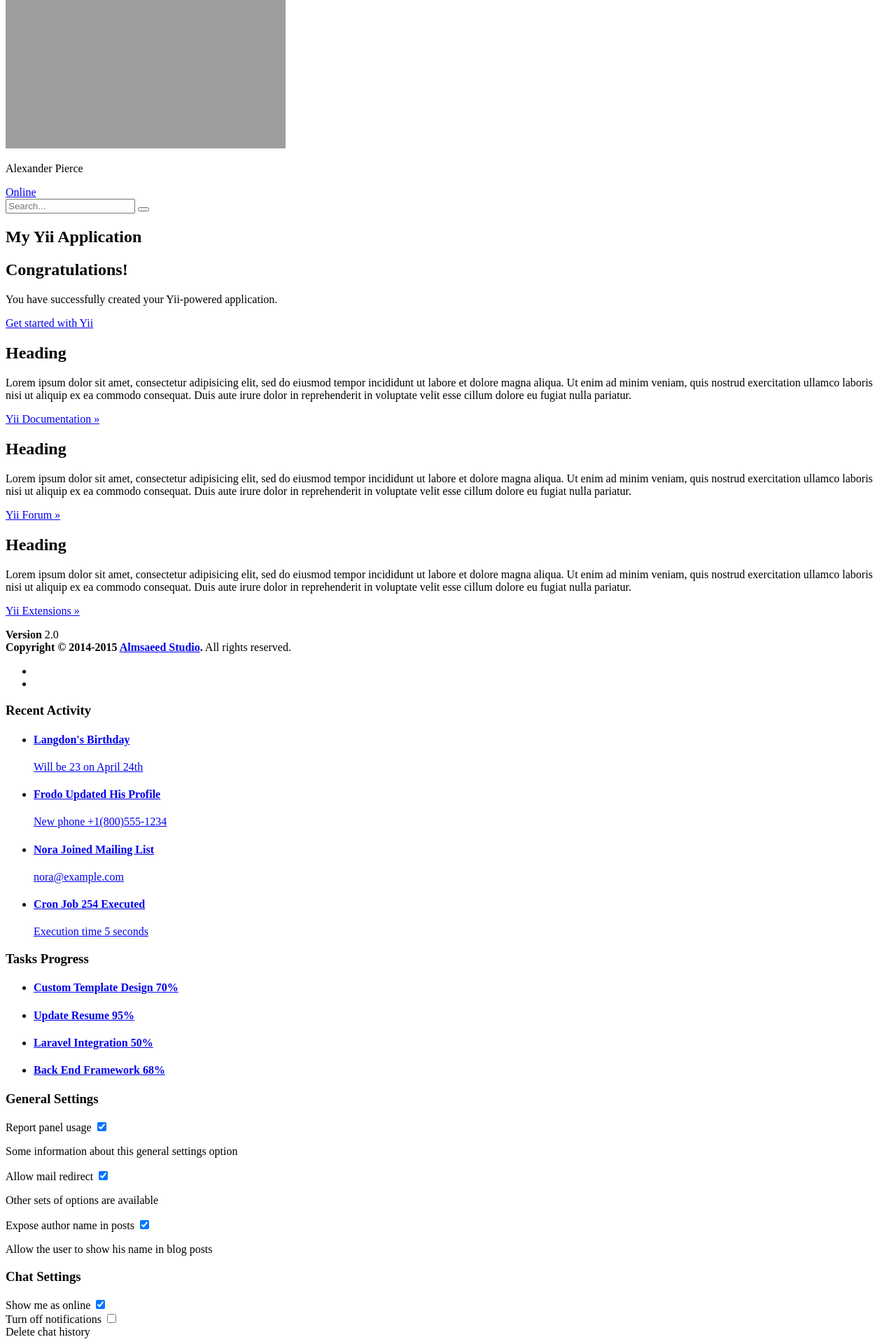
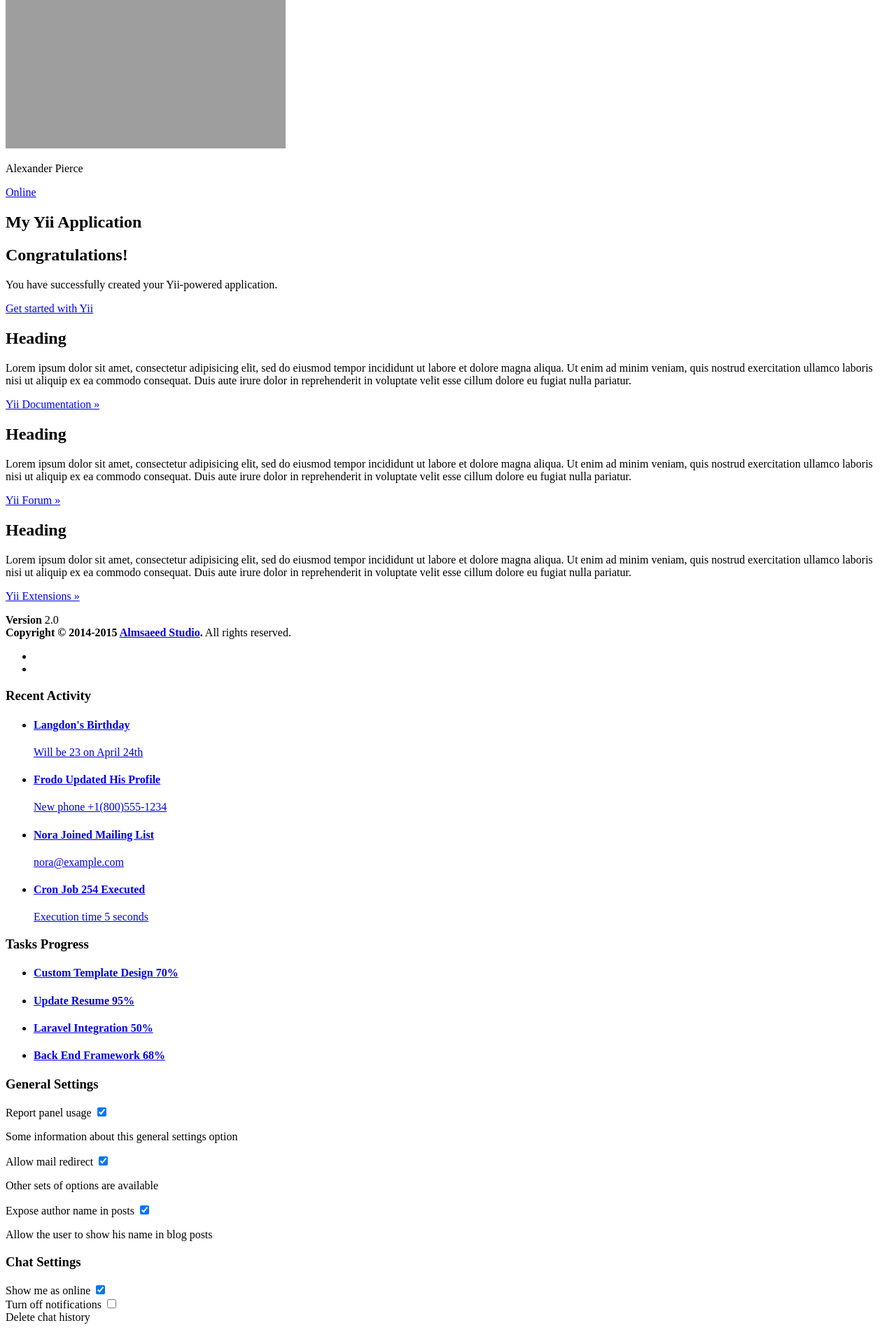
Before and after one commit to fqbqing/advanced, a Yii app: template backend/views/site/index.php in a window 1280 px wide. Shown: the part 3484-5404 px from the top of the page at 70% size. After the commit the page ends 5375 px from the top, so only its background shows below. Run offline with PHP 8.4 and a stand-in for Yii, Linux system fonts and the light colour scheme; the template is opened without the code that fills it, so the values that code supplies are empty; some libraries are stand-ins or nearby versions; grey boxes are pictures that could not be loaded.

```diff
--- a/backend/config/modules.php
+++ b/backend/config/modules.php
@@ -7,7 +7,7 @@
  */
 
 return [
-    "admin" => [
-        "class" => "mdm\admin\Module",
+    'admin' => [
+        'class' => 'mdm\admin\Module',
     ]
 ];
--- a/backend/views/layouts/left.php
+++ b/backend/views/layouts/left.php
@@ -31,7 +31,7 @@ $callback = function ($menu) {
                 <a href="#"><i class="fa fa-circle text-success"></i> Online</a>
             </div>
         </div>
-        <form action="#" method="get" class="sidebar-form">
+       <!-- <form action="#" method="get" class="sidebar-form">
             <div class="input-group">
                 <input type="text" name="q" class="form-control" placeholder="Search..."/>
                 <span class="input-group-btn">
@@ -39,7 +39,7 @@ $callback = function ($menu) {
                 </button>
               </span>
             </div>
-        </form>
+        </form>-->
         <?=
         dmstr\widgets\Menu::widget([
             'options' => ['class' => 'sidebar-menu'],
```
